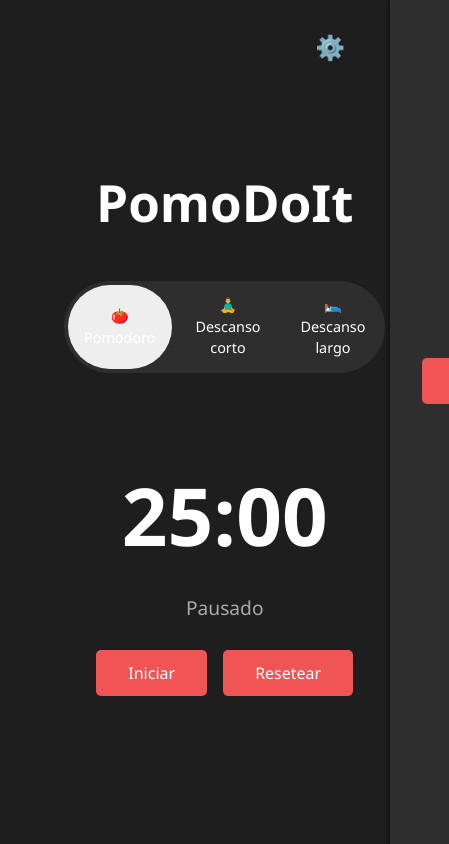
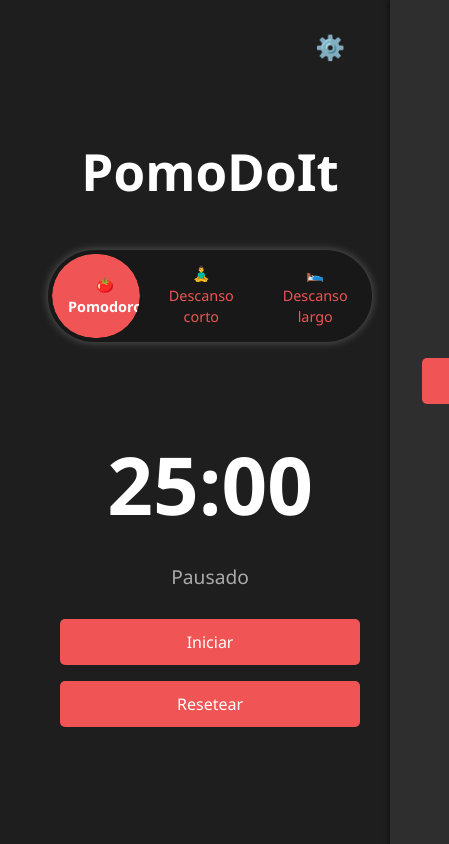
Before and after one commit to AuthorGG/PomoDoIt, a React (Vite) app: page / in a window 390 px wide. Shown: the whole page, 449 px wide, since content can reach past the window. Built offline with nearby package versions, Linux system fonts and the light colour scheme.

Commit message:
improvements and queries for responsiveness

```diff
--- a/src/App.css
+++ b/src/App.css
@@ -227,3 +227,46 @@ body {
 .modal-buttons button:hover {
   background-color: #d94343;
 }
+
+/* Estilos específicos para móviles pequeños */
+@media (max-width: 480px) {
+  body,
+  html {
+    margin: 0;
+    padding: 0;
+    overflow-x: hidden;
+  }
+
+  .app-container {
+    padding: 1rem;
+    width: 100%;
+    max-width: 100vw;
+    box-sizing: border-box;
+  }
+
+  .timer-section {
+    text-align: center;
+    width: 100%;
+    max-width: 100%;
+  }
+
+  .tabs-container,
+  .controls {
+    flex-direction: column;
+    gap: 0.75rem;
+    width: 100%;
+    align-items: center;
+  }
+
+  .tabs-container li,
+  .controls button {
+    width: 100%;
+    max-width: 300px;
+  }
+
+  .modal {
+    width: 90vw;
+    max-width: 320px;
+    padding: 1rem;
+  }
+}
--- a/src/assets/PomodoroTabs.jsx
+++ b/src/assets/PomodoroTabs.jsx
@@ -1,5 +1,5 @@
 import { useState, useEffect } from "react";
-import { AnimatePresence, motion } from "framer-motion";
+import { motion } from "framer-motion";
 
 const tabs = [
   { icon: "🍅", label: "Pomodoro", value: "pomodoro" },
@@ -27,26 +27,32 @@ function PomodoroTabs({ currentMode, onModeChange }) {
     <div style={container}>
       <nav style={nav}>
         <ul style={tabsContainer}>
-          {tabs.map((item) => (
+          {tabs.map((item) => {
+            const isSelected = item === selectedTab;
+            return (
               <motion.li
                 key={item.label}
                 initial={false}
-              animate={{
-                backgroundColor: item === selectedTab ? "#eee" : "#eee0",
+                animate={{ color: isSelected ? "#fff" : "#f05454" }}
+                style={{
+                  ...tab,
+                  fontWeight: isSelected ? 700 : 500,
                 }}
-              style={tab}
                 onClick={() => handleTabClick(item)}
               >
-              {`${item.icon} ${item.label}`}
-              {item === selectedTab ? (
+                <span
+                  style={{ zIndex: 1 }}
+                >{`${item.icon} ${item.label}`}</span>
+                {isSelected && (
                   <motion.div
+                    layoutId="underline"
                     style={underline}
-                  layoutId="underline"
-                  id="underline"
+                    transition={{ type: "spring", stiffness: 500, damping: 30 }}
                   />
-              ) : null}
+                )}
               </motion.li>
-          ))}
+            );
+          })}
         </ul>
       </nav>
     </div>
@@ -65,21 +71,14 @@ const nav = {
   justifyContent: "center",
 };
 
-const tabsStyles = {
-  listStyle: "none",
-  padding: 0,
-  margin: 0,
-  fontWeight: 500,
-  fontSize: 14,
-};
-
 const tabsContainer = {
   display: "flex",
   padding: "0.25rem",
-  backgroundColor: "#2e2e2e",
+  backgroundColor: "#05050531",
   borderRadius: "999px",
   listStyle: "none",
   gap: "0.5rem",
+  boxShadow: "0 0 10px rgba(234, 228, 228, 0.31)",
 };
 
 const tab = {
@@ -87,14 +86,13 @@ const tab = {
   padding: "0.6rem 1rem",
   borderRadius: "999px",
   cursor: "pointer",
-  color: "white",
-  fontWeight: "500",
   fontSize: "0.9rem",
   display: "flex",
   alignItems: "center",
   gap: "0.5rem",
   position: "relative",
   backgroundColor: "transparent",
+  overflow: "hidden",
 };
 
 const underline = {
@@ -102,7 +100,7 @@ const underline = {
   inset: 0,
   backgroundColor: "#f05454",
   borderRadius: "999px",
-  zIndex: -1,
+  zIndex: 0,
 };
 
 export default PomodoroTabs;
--- a/src/components/Timer.jsx
+++ b/src/components/Timer.jsx
@@ -109,7 +109,7 @@ function Timer({ initialMinutes }) {
           initial={{ y: 10, opacity: 0 }}
           animate={{ y: 0, opacity: 1 }}
           exit={{ y: -10, opacity: 0 }}
-          transition={{ duration: 0.3 }}
+          transition={{ duration: 0.5 }}
         >
           {formatTime(secondsLeft)}
         </motion.h2>
```
Lines whose indentation alone changed are shown as unchanged.
